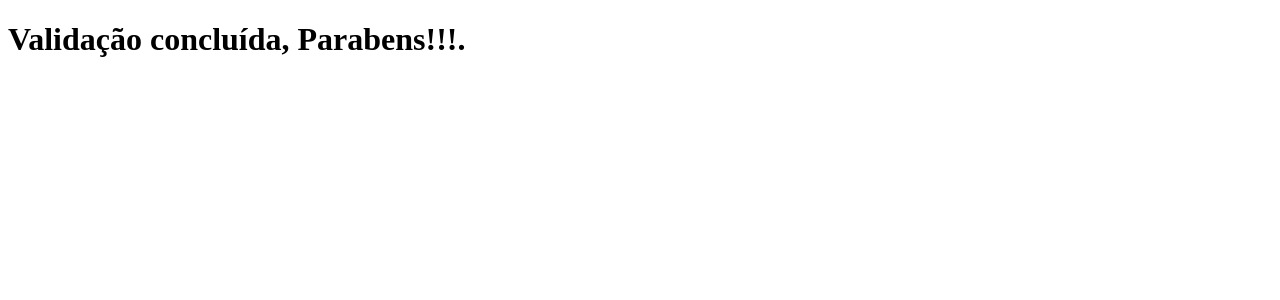
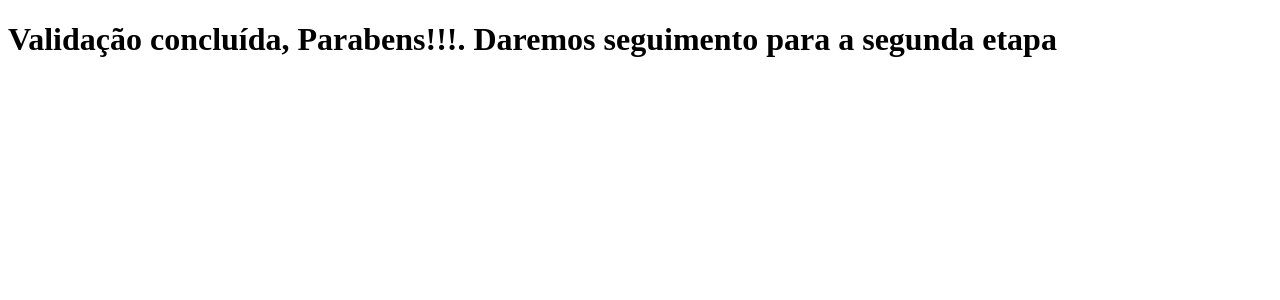
Before and after one commit to Cbaia/improving, a Next.js app: page / in a window 1280 px wide. Shown: the top 300 px of the page. Built offline with nearby package versions, Linux system fonts and the light colour scheme.

Commit message:
Efetuamos a segunda alteração

```diff
--- a/pages/index.js
+++ b/pages/index.js
@@ -1,5 +1,6 @@
 function Home(){
-    return <h1>Validação concluída, Parabens!!!.</h1>
+    return <h1>Validação concluída, Parabens!!!. Daremos seguimento para a segunda etapa</h1>
+
 }
 
 export default Home;
```
